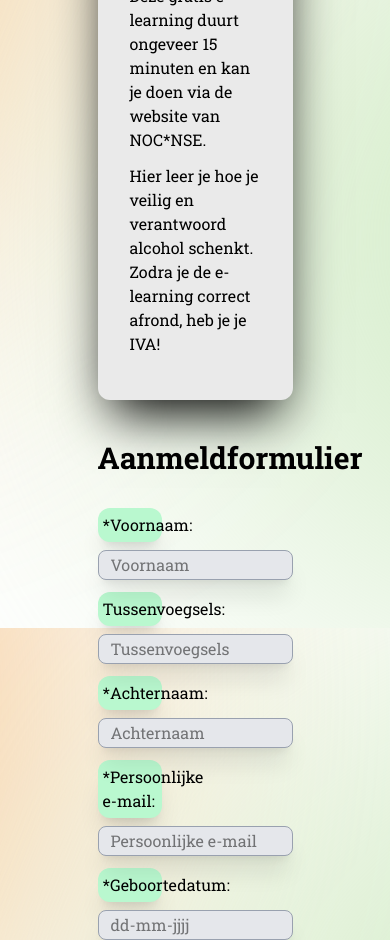
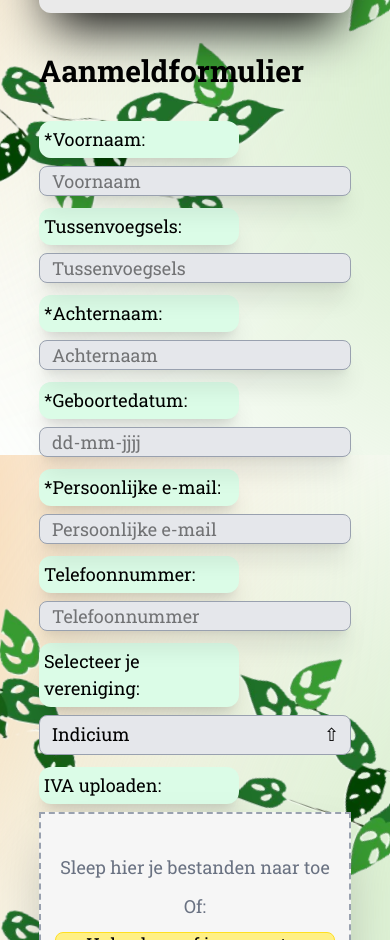
Before and after one commit to sempruijs/pluisie, a SvelteKit app in the folder frontend/: page /register in a window 390 px wide. Shown: the part 1060-2000 px from the top of the page. Built offline with nearby package versions, Linux system fonts and the light colour scheme.

Commit message:
fix background responsiveness

```diff
--- a/frontend/src/app.css
+++ b/frontend/src/app.css
@@ -2,6 +2,7 @@
 
 body {
     font-family: 'Roboto Slab', serif;
+    font-size: large;
 }
 
 .main-font {
@@ -9,10 +10,11 @@ body {
     font-weight: 1000;
 }
 
+
 .font-header {
     font-family: 'Roboto Slab', serif;
     font-weight: 650;
-    font-size: 16px;
+    font-size: large;
 }
 .bg-gradient {
     background-image: url("/Homebg.svg");
@@ -27,6 +29,19 @@ body {
 
     background-attachment: fixed;
     background-repeat: no-repeat;
+    transition: background-position 0.3s ease;
+}
+
+@media (max-width: 768px) {
+    .bg-gradient-plant {
+        background-image: url("/registratiepaginatablet.svg");
+    }
+}
+
+@media (max-width: 480px) {
+    .bg-gradient-plant {
+        background-image: url("/registratiepagina ultieme design.svg");
+    }
 }
 
 .center-h {
@@ -178,5 +193,5 @@ body {
 }
 
 .textcontrast {
-    @apply bg-green-200 max-w-1/3 rounded-xl p-1.25 shadow-xl mb-2
+    @apply bg-green-100 rounded-xl p-1.25 shadow-xl mb-2 max-w-50
 }
--- a/frontend/src/lib/components/Calendar.svelte
+++ b/frontend/src/lib/components/Calendar.svelte
@@ -2,7 +2,7 @@
 	import Month from './Month.svelte';
 </script>
 
-<div class="w-full h-auto pb-4 max-w-lg bg-white rounded rounded-lg">
+<div class="w-full h-auto pb-4 max-w-2xl bg-white rounded rounded-lg">
     <h1 class=" p-8 text-center font-bold text-2xl">Selecteer een datum & tijd</h1>
     <Month />
     <div class="border-2 rounded-lg p-4 m-5 max-w-md">
--- a/frontend/src/routes/register/+page.svelte
+++ b/frontend/src/routes/register/+page.svelte
@@ -68,7 +68,7 @@
     <div class="center-v center-h mt-10">
         <img src="/hideoutlogo.png" alt="Logo" />
     </div>
-    <div class="max-w-5/10 mx-auto">
+    <div class="max-w-8/10 mx-auto">
         <div class="h-auto bg-color-register mx-auto m-10 p-8 rounded-xl shadow-2xl shadow-black">
             <p>
                 Bedankt voor je interesse!
@@ -89,6 +89,7 @@
             <h1 class="font-bold text-3xl">Aanmeldformulier</h1>
         </div>
         <div class="py-8 sha">
+            <div>
             <div class="form-control">
                 <h3 class="form-label textcontrast">Voornaam:</h3>
             <input type="text" required
@@ -111,6 +112,17 @@
                     bind:value={achternaam}
                     />
             </div>
+            </div>
+            <div class="form-control">
+                <h3 class="form-label textcontrast">Geboortedatum:</h3>
+        <input type="text" required
+                class="w-full h-7.5 bg-gray-200 shadow-xl border px-3 border-gray-400 rounded-lg outline-none selecttext mb-3"
+                placeholder="dd-mm-jjjj"
+                maxlength="10"
+                bind:value={geboortedatum}
+                on:input={formatGeboortedatum}
+                />
+        </div>
             <div class="form-control">
                 <h3 class="form-label textcontrast">Persoonlijke e-mail:</h3>
         <input type="text" required
@@ -119,37 +131,16 @@
                 bind:value={email}
                 />
         </div>
-            <div class="form-control">
-                    <h3 class="form-label textcontrast">Geboortedatum:</h3>
-            <input type="text" required
-                    class="w-full h-7.5 bg-gray-200 shadow-xl border px-3 border-gray-400 rounded-lg outline-none selecttext mb-3"
-                    placeholder="dd-mm-jjjj"
-                    maxlength="10"
-                    bind:value={geboortedatum}
-                    on:input={formatGeboortedatum}
-                    />
-            </div>
+
                     <h3 class="textcontrast">Telefoonnummer:</h3>
             <input type="text"
                     placeholder="Telefoonnummer"
                     class="w-full h-7.5 bg-gray-200 shadow-xl border px-3 border-gray-400 rounded-lg outline-none selecttext mb-3"
                     bind:value={telefoonnummer}
                     />
-            <div class="form-control">
-            <h3 class="form-label textcontrast">IVA uploaden:</h3>
-                <div class="w-full mx-auto h-50 bg-dragfile shadow-2xl border-2 border-dashed border-gray-400 mb-3">
-                    <div class="text-center my-10 justify-items-center text-gray-500">
-                        <p>Sleep hier je bestanden naar toe</p>
-                        <p class="my-3">Of:</p>
-                        <Button color="yellow">
-                            Upload vanaf je computer
-                        </Button>
-                    </div>
-                </div>
-            </div>
 
-            <div class="w-full">
-                <label class="block mb-1 text-black"><h3>Selecteer je vereniging:</h3></label>
+            <div class="w-full mb-3">
+                <label class="block mb-1 text-black"><h3 class="textcontrast">Selecteer je vereniging:</h3></label>
 
             <div class="relative">
                 <button
@@ -184,6 +175,18 @@
             </div>
              </div>
             </div>
+            <div class="form-control">
+                <h3 class="form-label textcontrast">IVA uploaden:</h3>
+                    <div class="w-full mx-auto h-50 bg-dragfile shadow-2xl border-2 border-dashed border-gray-400 mb-3">
+                        <div class="text-center my-10 justify-items-center text-gray-500">
+                            <p>Sleep hier je bestanden naar toe</p>
+                            <p class="my-3">Of:</p>
+                            <Button color="yellow">
+                                Upload vanaf je computer
+                            </Button>
+                        </div>
+                    </div>
+                </div>
             <div class="my-5">
             <Button color="orange" padding="lg" width="max"
             on:click={handleSubmit}
@@ -209,6 +212,7 @@
                     </div>
                 </div>
             {/if}
+
         </div>
     </div>
 </div>
```
Also changed, not shown: frontend/static/registratiepagina ultieme design.svg (added), frontend/static/registratiepaginatablet.svg (added).
